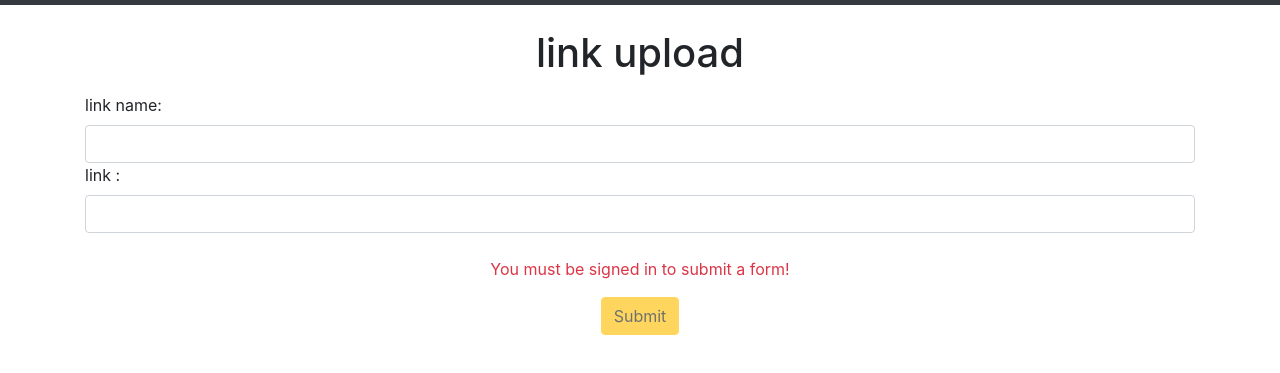
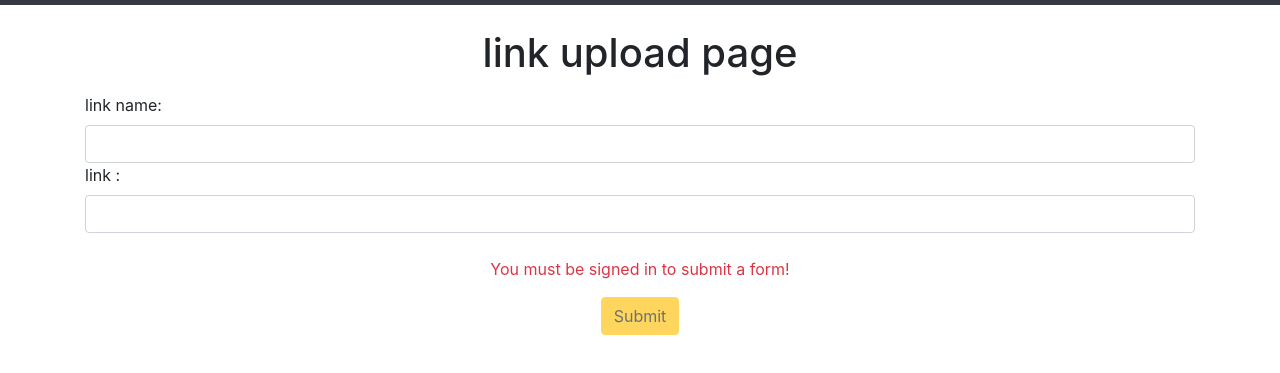
Before and after one commit to aliendroid1/wpd, a plain HTML site: page public/uploadResources.html in a window 1280 px wide. Shown: the part 353-726 px from the top of the page. Drawn offline with nearby package versions, Linux system fonts and the light colour scheme; some packages are replaced by stand-ins of ours; no server answers; a script that the page names is missing.

Commit message:
Change link page to link page name

```diff
--- a/public/uploadResources.html
+++ b/public/uploadResources.html
@@ -43,7 +43,7 @@
         }
     </script>
 
-    <h1 class="text-center">link upload</h1>
+    <h1 class="text-center">link upload page</h1>
     <div class="container mt-3">
         <label>link name:      </label><input type="text"   class="form-control" id="link-name">
         <label>link     :      </label><input type="text"   class="form-control" id="link">
```
Also changed, not shown: firebase.json, 3 other files.
